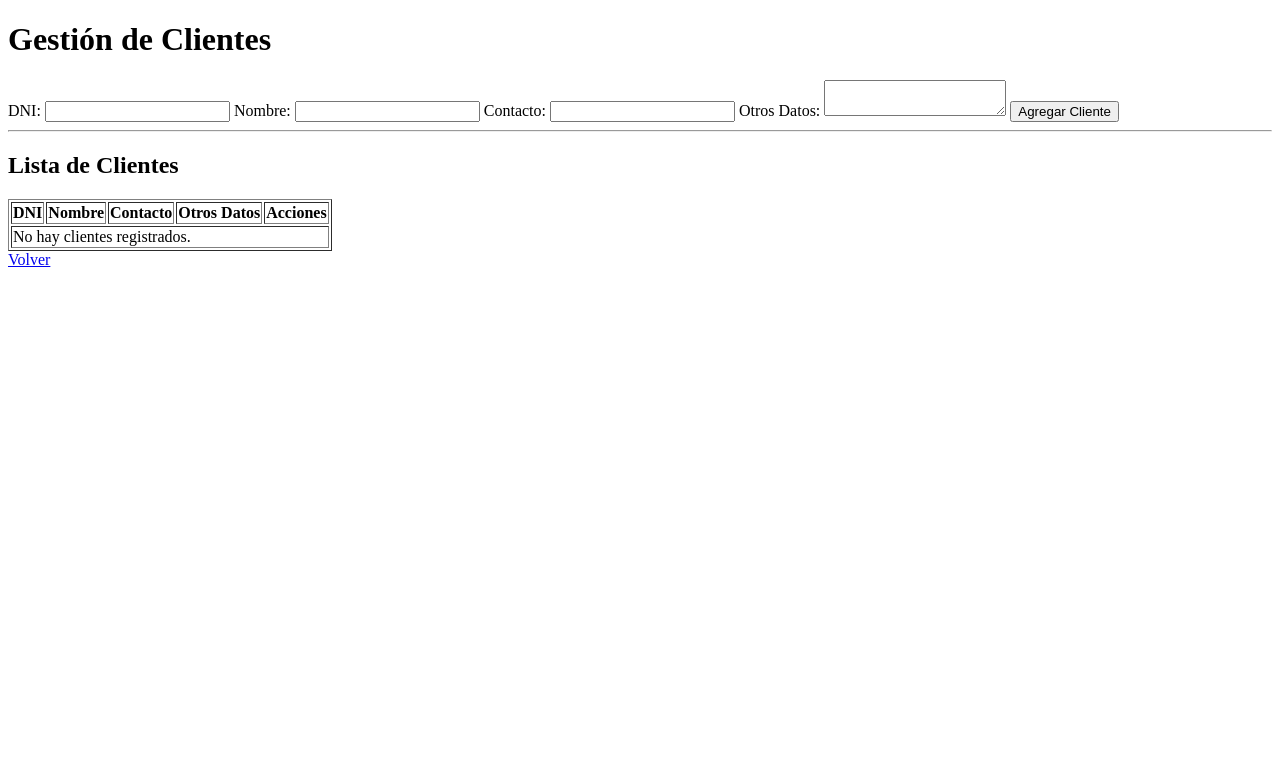
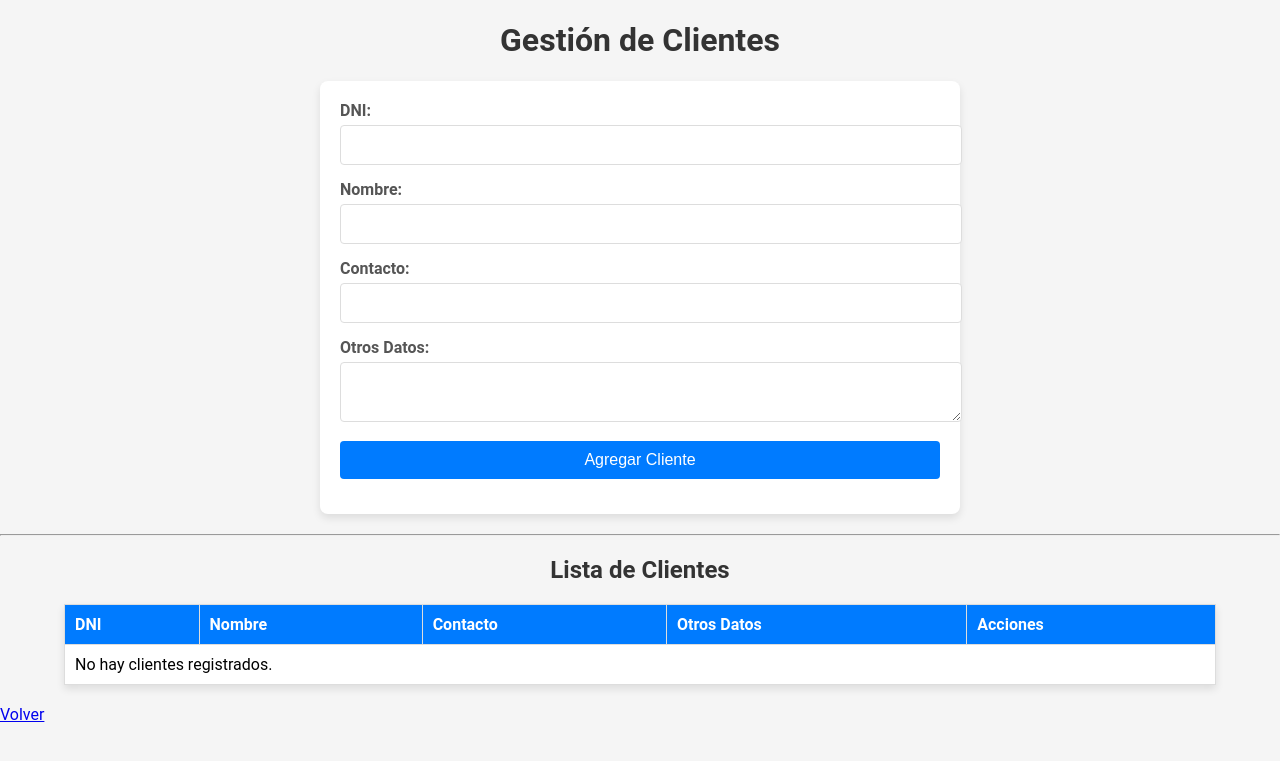
Before and after one commit to gcrysuk/Proyecto_abogados, a PHP site: page /views/clientes.php in a window 1280 px wide. Shown: the top 761 px of the page. Run offline with PHP 8.4, Linux system fonts and the light colour scheme; data that the repository does not hold is empty.

Commit message:
version6

```diff
--- a/css/estilos.css
+++ b/css/estilos.css
@@ -0,0 +1,114 @@
+/* General */
+body {
+    font-family: 'Roboto', sans-serif;
+    background-color: #f5f5f5;
+    margin: 0;
+    padding: 0;
+}
+
+h1, h2 {
+    text-align: center;
+    color: #333;
+}
+
+/* Header */
+header {
+    background-color: #007BFF;
+    color: white;
+    padding: 10px;
+    text-align: center;
+    font-size: 24px;
+}
+
+/* Formulario */
+form {
+    background-color: white;
+    margin: 20px auto;
+    padding: 20px;
+    border-radius: 8px;
+    box-shadow: 0 4px 8px rgba(0, 0, 0, 0.1);
+    max-width: 600px;
+}
+
+form label {
+    display: block;
+    margin-bottom: 5px;
+    color: #555;
+    font-weight: bold;
+}
+
+form input, form select, form textarea, form button {
+    width: 100%;
+    padding: 10px;
+    margin-bottom: 15px;
+    border: 1px solid #ddd;
+    border-radius: 4px;
+    font-size: 16px;
+}
+
+form button {
+    background-color: #007BFF;
+    color: white;
+    border: none;
+    cursor: pointer;
+}
+
+form button:hover {
+    background-color: #0056b3;
+}
+
+/* Tablas */
+table {
+    width: 90%;
+    margin: 20px auto;
+    border-collapse: collapse;
+    background-color: white;
+    box-shadow: 0 4px 8px rgba(0, 0, 0, 0.1);
+}
+
+table th, table td {
+    padding: 10px;
+    text-align: left;
+    border: 1px solid #ddd;
+}
+
+table th {
+    background-color: #007BFF;
+    color: white;
+    font-size: 16px;
+}
+
+table tr:nth-child(even) {
+    background-color: #f2f2f2;
+}
+
+/* Botones de acción */
+.action-buttons a {
+    display: inline-block;
+    padding: 8px 12px;
+    margin: 0 5px;
+    border-radius: 4px;
+    text-decoration: none;
+    color: white;
+}
+
+.action-buttons .edit {
+    background-color: #28a745;
+}
+
+.action-buttons .edit:hover {
+    background-color: #218838;
+}
+
+.action-buttons .delete {
+    background-color: #dc3545;
+}
+
+.action-buttons .delete:hover {
+    background-color: #c82333;
+}
+
+/* Iconos con Font Awesome */
+i {
+    margin-right: 5px;
+}
```
Also changed, not shown: views/causas.php (+7 -8 lines).
